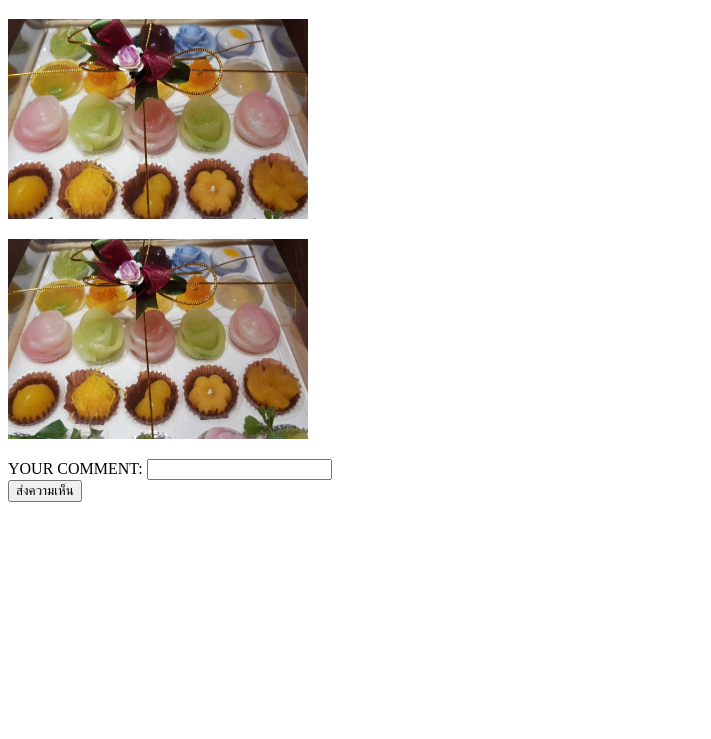
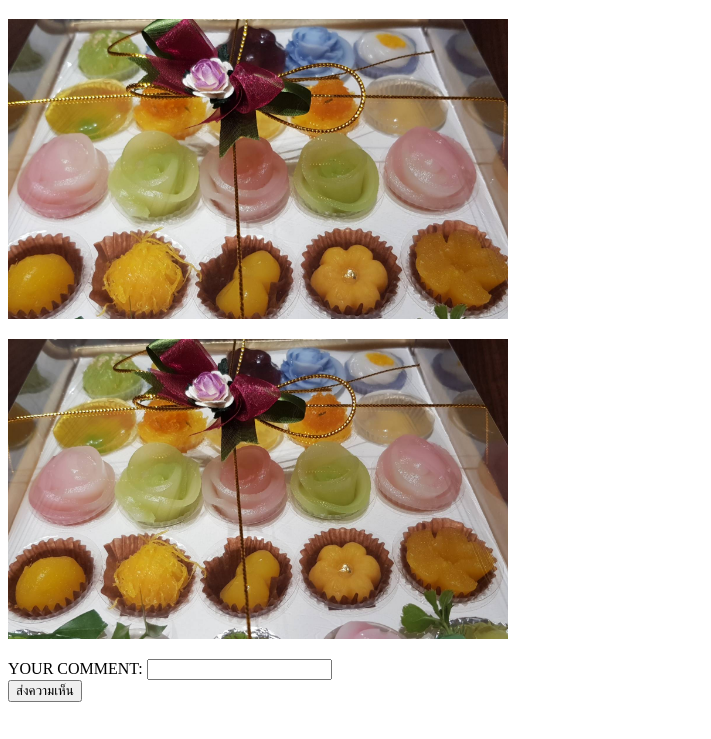
Before and after one commit to welldonejob/Hauy, a plain HTML site: page index.html in a window 1280 px wide. Shown: the part 61-800 px from the top of the page, without its empty margins (0-711 px from the left). Drawn offline with Linux system fonts and the light colour scheme.

Commit message:
Update index.html

```diff
--- a/index.html
+++ b/index.html
@@ -8,10 +8,10 @@
 <form action="/recieve" method="post">
 <h1> Thanks for comments / แนะนำด้วยครับ ขอบคุณครับ</h1>
   <p>
-  <img src="gift2.jpg" width="300" height="200" />
+  <img src="gift2.jpg" width="500" height="300" />
 </p>
 <p>
-  <img src="gift3.jpg" width="300" height="200" />
+  <img src="gift3.jpg" width="500" height="300" />
 </p>YOUR COMMENT: <input type = "text" name = "comment" > <br>
 <input type="submit"  value= "ส่งความเห็น">
 </form>
```
